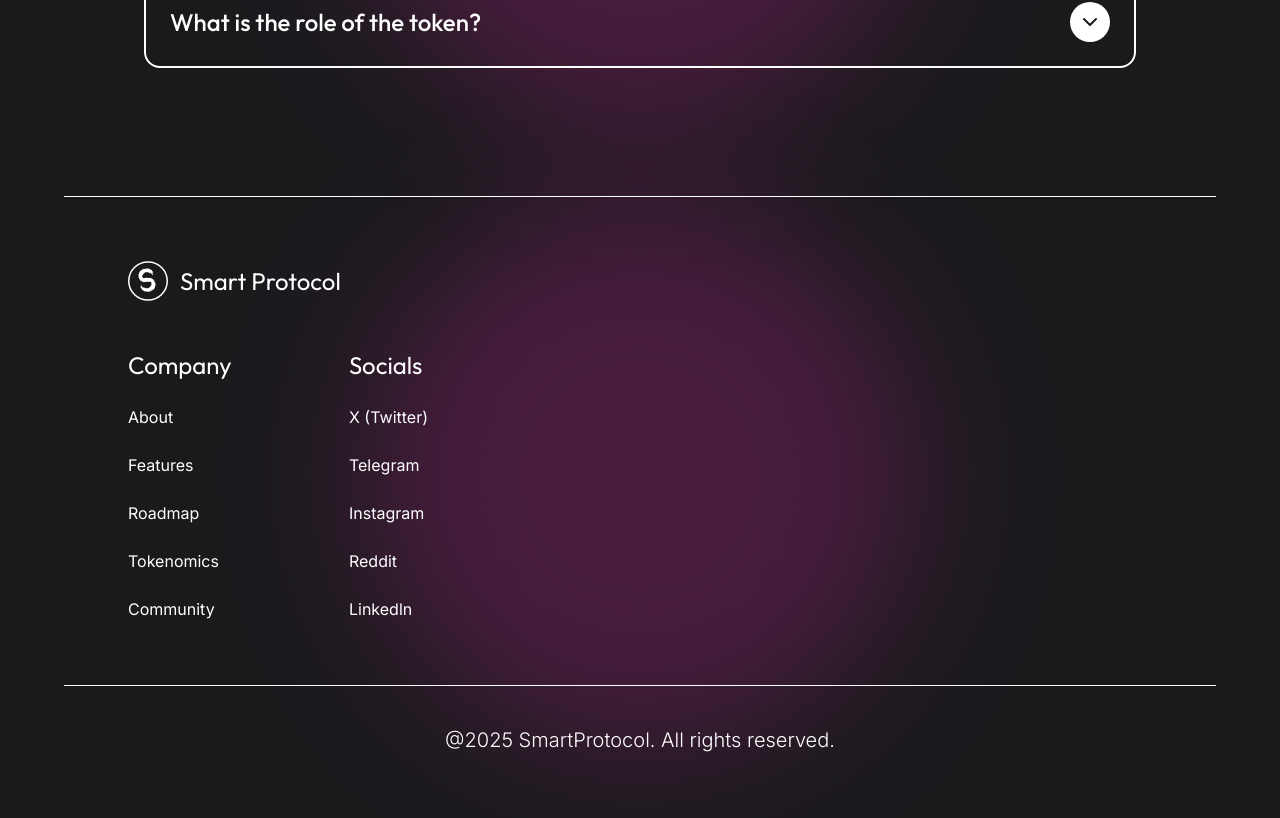
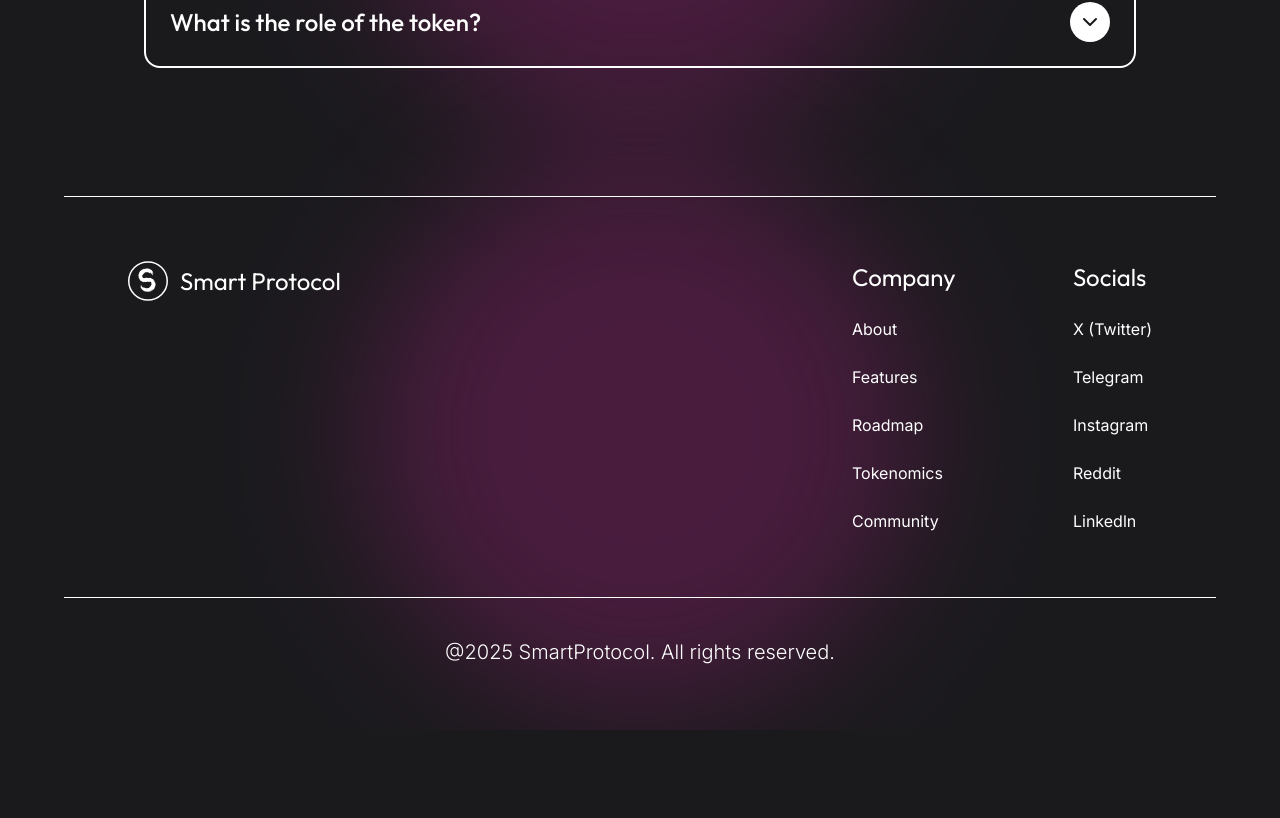
Before and after one commit to Atimscreative/smart-protocol, a React (Vite) app: page / in a window 1280 px wide. Shown: the part 4324-5142 px from the top of the page. After the commit the page ends 5054 px from the top, so only its background shows below. Built offline with nearby package versions, Linux system fonts and the light colour scheme.

Commit message:
fixed footer

```diff
--- a/src/components/Footer.tsx
+++ b/src/components/Footer.tsx
@@ -7,7 +7,7 @@ const Footer = () => {
       <Glow className="absolute left-1/2 top-1/2 h-[300px] w-[300px] -translate-x-1/2 -translate-y-1/2 scale-125 opacity-85 lg:h-[500px] lg:w-[500px] lg:scale-110" />
 
       <div className="wrapper">
-        <div className="mx-auto flex max-w-6xl flex-col items-start justify-between gap-8 border-y border-white py-16 sm:px-10 lg:px-16">
+        <div className="mx-auto flex max-w-6xl flex-col items-start justify-between gap-8 border-y border-white py-16 sm:px-10 md:flex-row lg:px-16">
           <a
             href="/"
             className="mb-4 inline-flex items-center gap-3 font-outfit"
```
